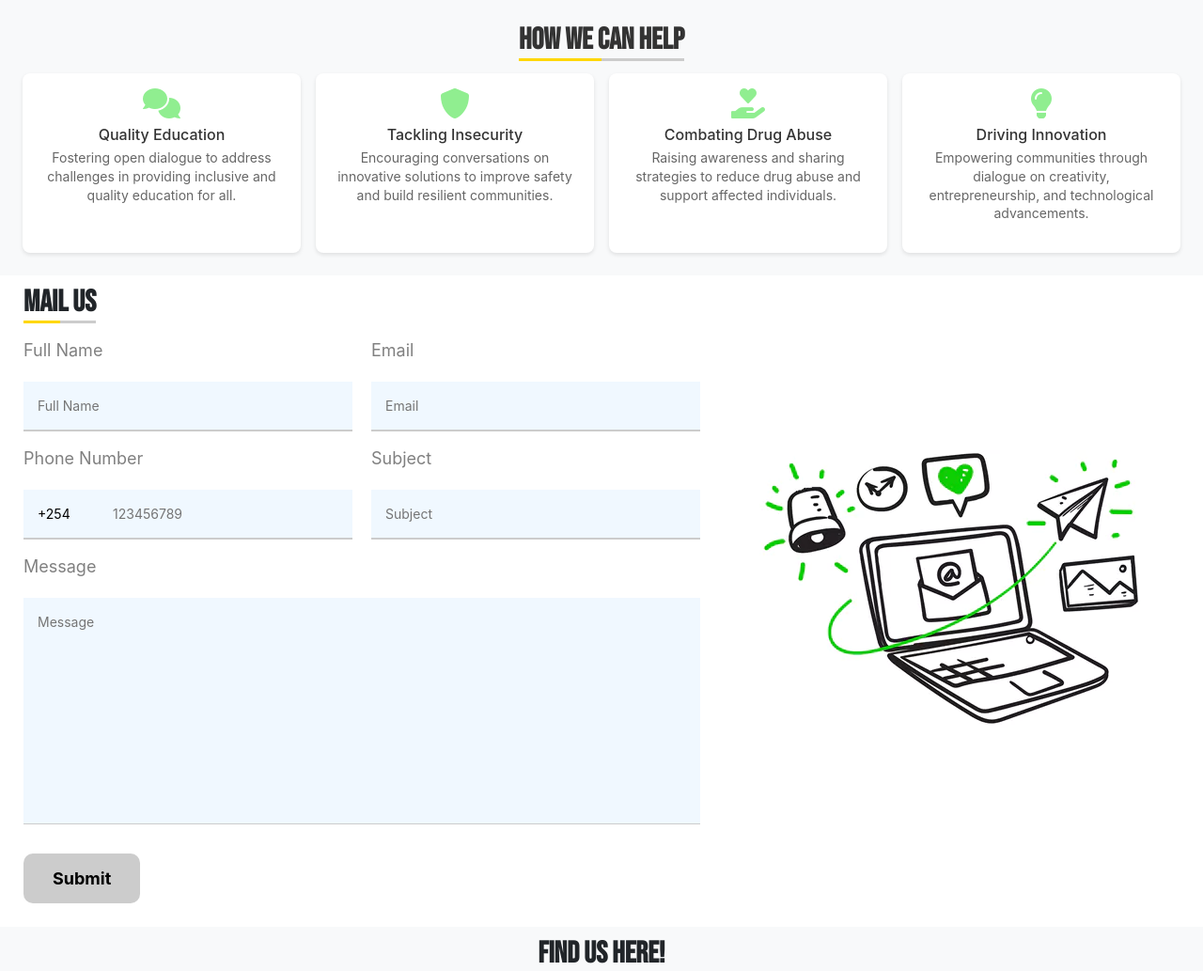
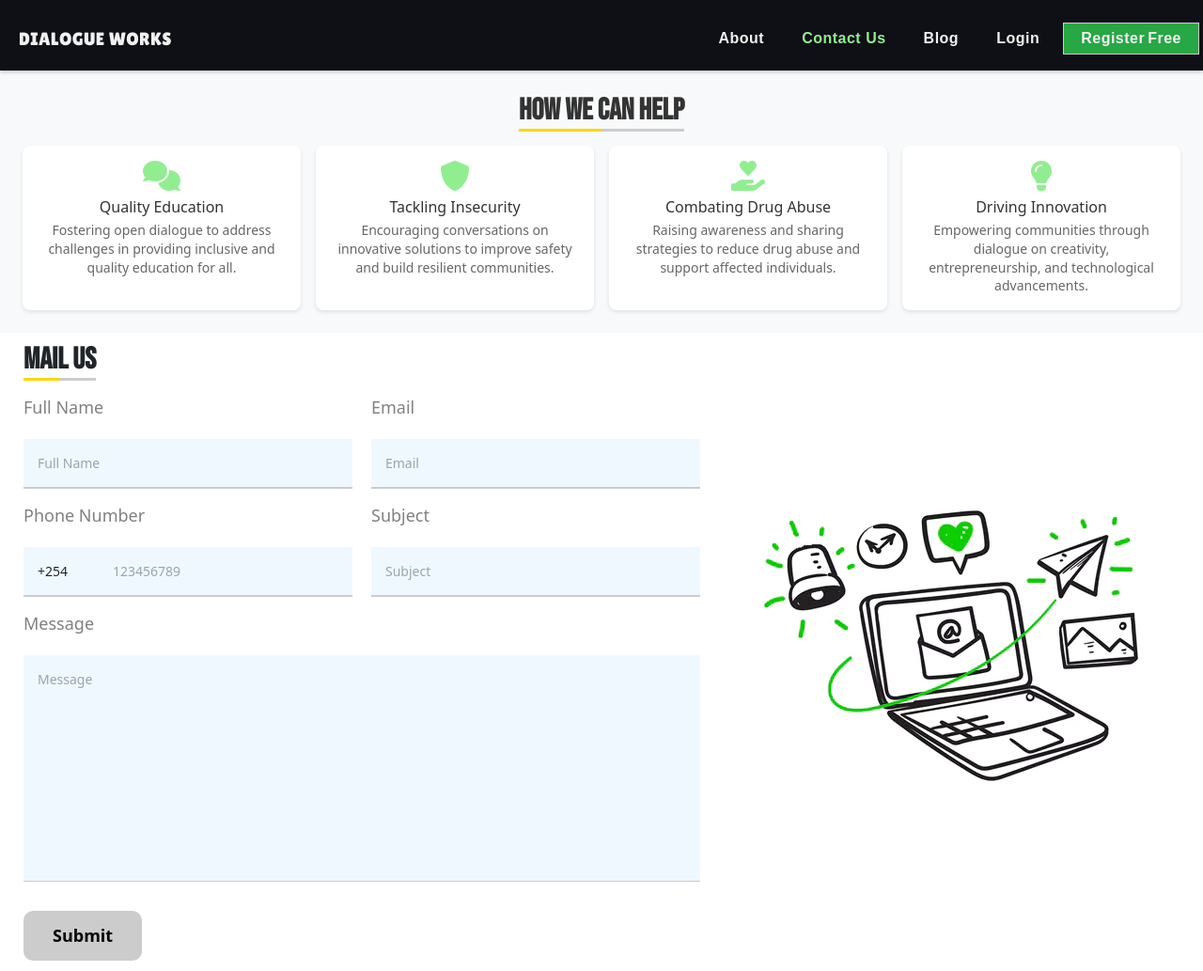
Before and after one commit to KenyanAudo03/dialogue-works-web, a Django app: page /contact/ in a window 1280 px wide. Shown: the top 1033 px of the page at 94% size. Run offline with Django 5.2, Linux system fonts and the light colour scheme; some libraries are stand-ins or nearby versions.

Commit message:
Added navbar

```diff
--- a/templates/dialogueswork/contact.html
+++ b/templates/dialogueswork/contact.html
@@ -30,25 +30,78 @@
       integrity="sha512-+4zCK9k+qNFUR5X+cKL9EIR+ZOhtIloNl9GIKS57V1MyNsYpYcUrUeQc9vNfzsWfV28IaLL3i96P9sdNyeRssA=="
       crossorigin="anonymous"
     />
+    <link
+      href="https://fonts.googleapis.com/css2?family=Outfit:wght@100..900&display=swap"
+      rel="stylesheet"
+    />
+    <link
+      href="https://fonts.googleapis.com/css2?family=Lilita+One&display=swap"
+      rel="stylesheet"
+    />
+    <link
+    href="https://cdn.jsdelivr.net/npm/tailwindcss@2.2.19/dist/tailwind.min.css"
+    rel="stylesheet"
+  />
   </head>
   <body>
+    <nav>
+      <input type="checkbox" id="sidebar-active" style="display: none" />
+      <label for="sidebar-active" class="open-sidebar-button">
+        <svg
+          xmlns="http://www.w3.org/2000/svg"
+          height="32"
+          viewBox="0 -960 960 960"
+          width="32"
+        >
+          <path
+            d="M120-240v-80h720v80H120Zm0-200v-80h720v80H120Zm0-200v-80h720v80H120Z"
+          />
+        </svg>
+      </label>
+      <label id="overlay" for="sidebar-active"></label>
+      <div class="links-container">
+        <label for="sidebar-active" class="close-sidebar-button">
+          <svg
+            xmlns="http://www.w3.org/2000/svg"
+            height="32"
+            viewBox="0 -960 960 960"
+            width="32"
+          >
+            <path
+              d="m256-200-56-56 224-224-224-224 56-56 224 224 224-224 56 56-224 224 224 224-56 56-224-224-224 224Z"
+            />
+          </svg>
+        </label>
+
+        <a class="home-link" href="/">DIALOGUE WORKS</a>
+        <a href="">About</a>
+        <a href="{% url 'contact' %}" class="active__link">Contact Us</a>
+        <a href="">Blog</a>
+        <a href="">Login</a>
+        <a href="" class="sign__up">Register <span> Free</span></a>
+      </div>
+    </nav>
+
+    <main>
       <section class="how_we_can_help">
+        <div class="heading">
           <h2>How We Can Help</h2>
+        </div>
         <div class="help__list">
           <div class="help__item">
             <i class="icon fa-solid fa-comments"></i>
             <h3>Quality Education</h3>
             <p>
-            Fostering open dialogue to address challenges in providing inclusive
-            and quality education for all.
+              Fostering open dialogue to address challenges in providing
+              inclusive and quality education for all.
             </p>
           </div>
           <div class="help__item">
             <i class="icon fa-solid fa-shield-alt"></i>
             <h3>Tackling Insecurity</h3>
             <p>
-            Encouraging conversations on innovative solutions to improve safety
-            and build resilient communities.
+              Encouraging conversations on innovative solutions to improve
+              safety and build resilient communities.
             </p>
           </div>
           <div class="help__item">
@@ -186,18 +239,17 @@
       </section>
       <section class="our__location">
         <div class="heading" style="padding-top: 10px">
-        <h2>Find Us Here!</h2>
+          <h2>Find Us Here !</h2>
         </div>
         <div class="area__iframe">
           <iframe
-          src="https://www.google.com/maps/embed?pb=!1m14!1m12!1m3!1d15959.251331418458!2d34.252390399999996!3d-0.09502719999999999!2m3!1f0!2f0!3f0!3m2!1i1024!2i768!4f13.1!5e0!3m2!1sen!2ske!4v1734250130295!5m2!1sen!2ske"
+            src="https://www.google.com/maps/embed?pb=!1m18!1m12!1m3!1d3989.813114594856!2d34.25609327449864!3d-0.09255559990652512!2m3!1f0!2f0!3f0!3m2!1i1024!2i768!4f13.1!3m3!1m2!1s0x19d55b762206ca17%3A0x6d9244e249defb96!2sJaramogi%20Oginga%20Odinga%20University%20of%20Science%20and%20Technology!5e0!3m2!1sen!2ske!4v1734330818743!5m2!1sen!2ske"
             width="100%"
-          height="400px"
-          style="border: 0; border-radius: 10px"
+            height="450"
+            style="border: 0"
             allowfullscreen=""
             loading="lazy"
             referrerpolicy="no-referrer-when-downgrade"
-          title="Google Maps Location"
           ></iframe>
         </div>
       </section>
@@ -278,7 +330,7 @@
           <div class="row">
             <div class="col-md-8 col-sm-6 col-12">
               <p class="copyright-text">
-              Copyright © 2020 All Rights Reserved by
+                Copyright © 2024 All Rights Reserved by
                 <a href="/"><span class="logo">JOOUST DIALOGUE WORKS.</span></a>
               </p>
             </div>
@@ -328,38 +380,17 @@
           </div>
         </div>
       </footer>
+    </main>
   </body>
-
 <script>
   document.addEventListener("DOMContentLoaded", () => {
   const form = document.getElementById("contactForm");
   const fields = [
-        {
-          id: "fullName",
-          pattern: /^[a-zA-Z\s]{2,50}$/,
-          errorMessage:
-            "Name must contain only letters and spaces (2-50 characters).",
-        },
-        {
-          id: "email",
-          pattern: /^[a-z0-9._%+-]+@[a-z0-9.-]+\.[a-z]{2,}$/,
-          errorMessage: "Please enter a valid email address.",
-        },
-        {
-          id: "phoneNumber",
-          pattern: /^\d{9}$/,
-          errorMessage: "Phone number must contain exactly 9 digits.",
-        },
-        {
-          id: "subject",
-          pattern: /^.{1,100}$/,
-          errorMessage: "Subject must be up to 100 characters.",
-        },
-        {
-          id: "message",
-          pattern: /^.{10,500}$/,
-          errorMessage: "Message must be between 10 and 500 characters.",
-        },
+    { id: "fullName", pattern: /^[a-zA-Z\s]{2,50}$/, errorMessage: "Name must contain only letters and spaces (2-50 characters)." },
+    { id: "email", pattern: /^[a-z0-9._%+-]+@[a-z0-9.-]+\.[a-z]{2,}$/, errorMessage: "Please enter a valid email address." },
+    { id: "phoneNumber", pattern: /^\d{9}$/, errorMessage: "Phone number must contain exactly 9 digits." },
+    { id: "subject", pattern: /^.{1,100}$/, errorMessage: "Subject must be up to 100 characters." },
+    { id: "message", pattern: /^.{10,500}$/, errorMessage: "Message must be between 10 and 500 characters." },
   ];
 
   const submitButton = document.getElementById("submitButton");
@@ -369,7 +400,13 @@
     const errorDiv = document.getElementById(`${field.id}Error`);
 
     input.addEventListener("input", () => {
+      if (input.value === "") {
+        errorDiv.textContent = "";
+        errorDiv.classList.add("hidden");
+        input.classList.remove("invalid");
+      } else {
         validateField(input, field.pattern, errorDiv, field.errorMessage);
+      }
       toggleSubmitButton();
     });
   });
@@ -383,10 +420,6 @@
       errorDiv.textContent = errorMessage;
       errorDiv.classList.remove("hidden");
       input.classList.add("invalid");
-          setTimeout(() => {
-            errorDiv.textContent = "";
-            errorDiv.classList.add("hidden");
-          }, 3000);
     }
   }
 
@@ -395,13 +428,12 @@
       const input = document.getElementById(field.id);
       return field.pattern.test(input.value);
     });
-
     submitButton.disabled = !allValid;
   }
 
   const phoneNumberInput = document.getElementById("phoneNumber");
   phoneNumberInput.addEventListener("input", () => {
-        phoneNumberInput.value = phoneNumberInput.value.replace(/[^\d]/g, ""); // Allow only digits
+    phoneNumberInput.value = phoneNumberInput.value.replace(/[^\d]/g, "");
   });
 
   form.addEventListener("submit", (e) => {
@@ -410,5 +442,7 @@
     }
   });
 });
+
 </script>
+
 </html>
```
Lines whose indentation alone changed are shown as unchanged.
